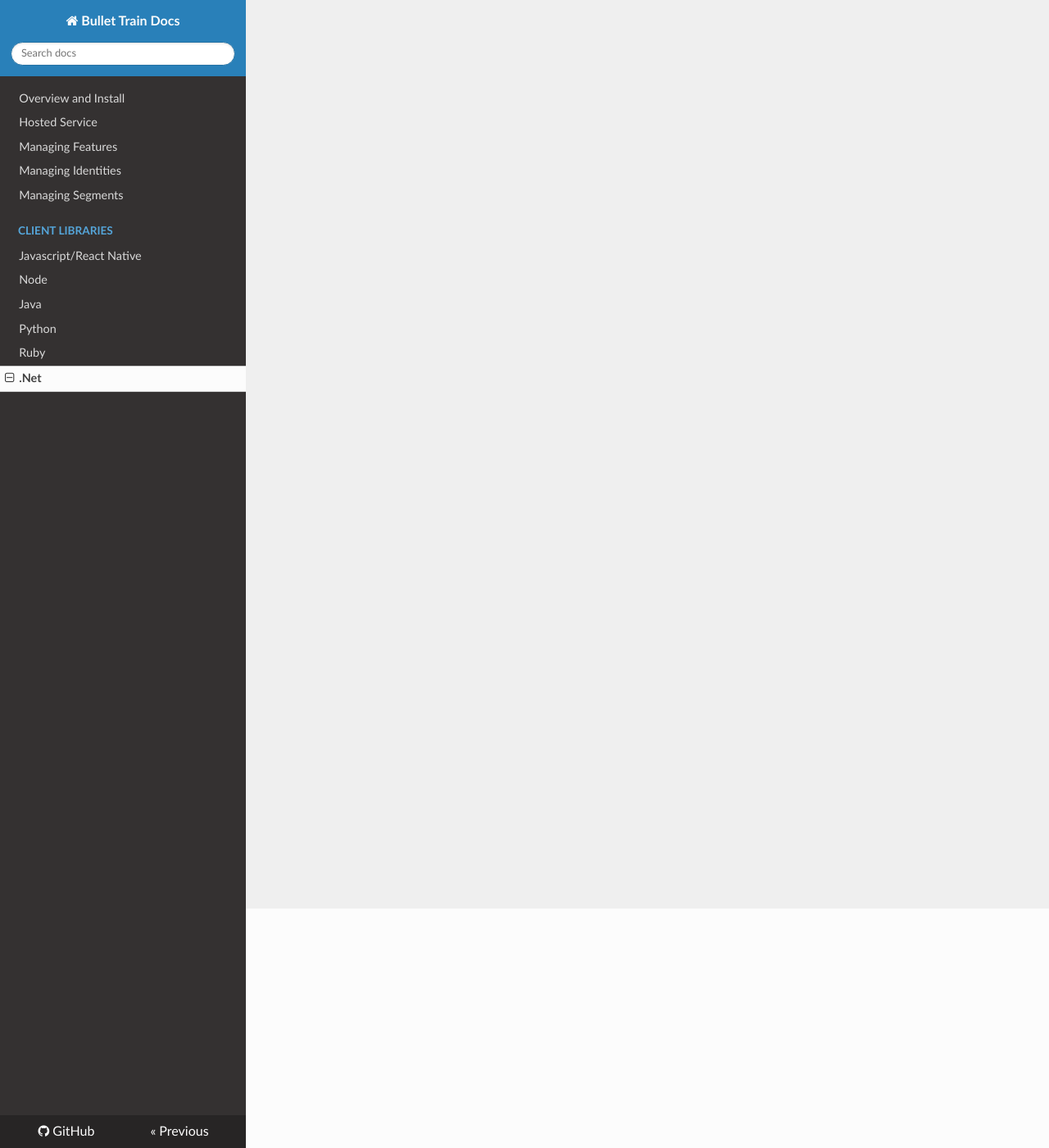
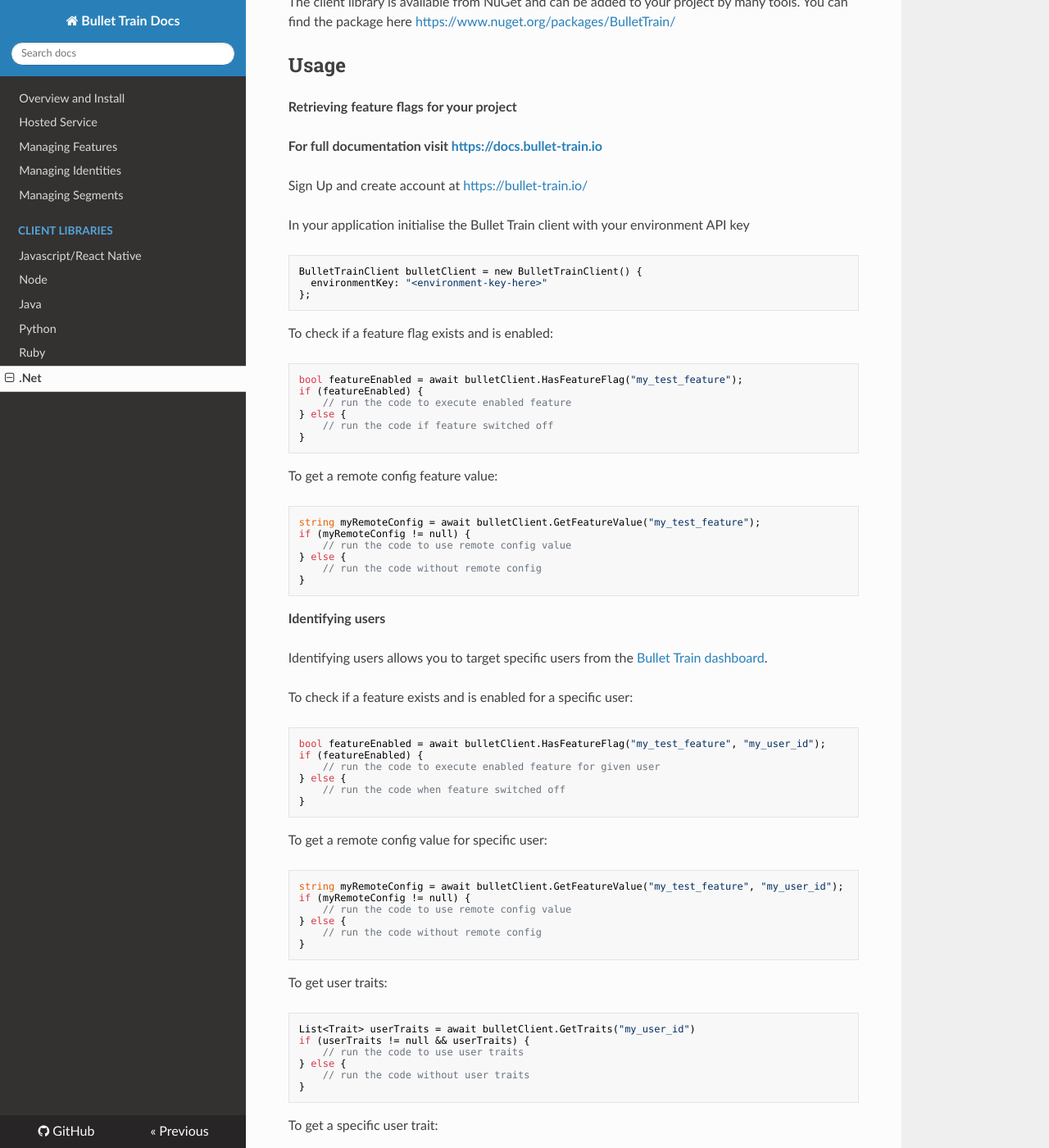
Before and after one commit to Flagsmith/flagsmith-docs, an MkDocs documentation site: the page built from docs/clients/dotnet.md, in a window 1280 px wide and 1400 px high, scrolled down 292 px. Shown: the whole window at 82% size. Built offline with MkDocs 1.6.1, drawn with Linux system fonts in a browser that asks for light colours; nearby versions of some CDN libraries; old or Windows-style settings are respelled for this version of MkDocs; some of the changed text lies outside the part shown.

Commit message:
Added .net doc

````diff
--- a/docs/clients/dotnet.md
+++ b/docs/clients/dotnet.md
@@ -1 +1,130 @@
-## Coming Soon
+This SDK can be used for .NET Core, .NET Framework, Mono, Xamarin and Universal Windows Platform applications. The source code for the client is available on [Github](https://github.com/SolidStateGroup/bullet-train-dotnet-client).
+
+## Getting Started
+
+## Quick Setup
+
+The client library is available from NuGet and can be added to your project by many tools. You can find the package here [https://www.nuget.org/packages/BulletTrain/](https://www.nuget.org/packages/BulletTrain/)
+
+## Usage
+**Retrieving feature flags for your project**
+
+**For full documentation visit [https://docs.bullet-train.io](https://docs.bullet-train.io)**
+
+Sign Up and create account at [https://bullet-train.io/](https://www.bullet-train.io/)
+
+In your application initialise the Bullet Train client with your environment API key
+
+```c#
+BulletTrainClient bulletClient = new BulletTrainClient() {
+  environmentKey: "<environment-key-here>"
+};
+```
+
+To check if a feature flag exists and is enabled:
+
+```c#
+bool featureEnabled = await bulletClient.HasFeatureFlag("my_test_feature");
+if (featureEnabled) {
+    // run the code to execute enabled feature
+} else {
+    // run the code if feature switched off
+}
+```
+
+To get a remote config feature value:
+
+```c#
+string myRemoteConfig = await bulletClient.GetFeatureValue("my_test_feature");
+if (myRemoteConfig != null) {
+    // run the code to use remote config value
+} else {
+    // run the code without remote config
+}
+```
+
+**Identifying users**
+
+Identifying users allows you to target specific users from the [Bullet Train dashboard](https://www.bullet-train.io/).
+
+To check if a feature exists and is enabled for a specific user:
+
+```c#
+bool featureEnabled = await bulletClient.HasFeatureFlag("my_test_feature", "my_user_id");
+if (featureEnabled) {
+    // run the code to execute enabled feature for given user
+} else {
+    // run the code when feature switched off
+}
+```
+
+To get a remote config value for specific user:
+
+```c#
+string myRemoteConfig = await bulletClient.GetFeatureValue("my_test_feature", "my_user_id");
+if (myRemoteConfig != null) {
+    // run the code to use remote config value
+} else {
+    // run the code without remote config
+}
+```
+
+To get user traits:
+
+```c#
+List<Trait> userTraits = await bulletClient.GetTraits("my_user_id")
+if (userTraits != null && userTraits) {
+    // run the code to use user traits
+} else {
+    // run the code without user traits
+}
+```
+
+To get a specific user trait:
+
+```c#
+Trait userTrait = await bulletClient.GetTrait("my_user_id", "cookies_key");
+if (userTrait != null) {
+    // run the code to use user trait
+} else {
+    // run the code without user trait
+}
+```
+
+To get filtered user traits:
+
+```c#
+List<Trait> userTraits = await bulletClient.GetTraits("my_user_id", new List<string> { "specific_key", /* rest of elements */ });
+if (userTraits != null) {
+    // run the code to use user traits
+} else {
+    // run the code without user traits
+}
+```
+
+To set or update a user trait:
+
+```c#
+Trait userTrait = await bulletClient.SetTrait("my_user_id", "my_user_trait", "blue");
+```
+
+To retrieve a user identity (both features and traits):
+
+```c#
+Identity userIdentity = await bulletClient.GetUserIdentity("my_user_id");
+if (userIdentity != null) {
+  // Run the code to use user identity i.e. userIdentity.flags or userIdentity.traits
+}
+```
+
+## Contributing
+
+Please read [CONTRIBUTING.md](https://gist.github.com/kyle-ssg/c36a03aebe492e45cbd3eefb21cb0486) for details on our code of conduct, and the process for submitting pull requests to us.
+
+## Getting Help
+
+If you encounter a bug or feature request we would like to hear about it. Before you submit an issue please search existing issues in order to prevent duplicates.
+
+## Get in touch
+
+If you have any questions about our projects you can email <a href="mailto:projects@solidstategroup.com">projects@solidstategroup.com</a>.
````
